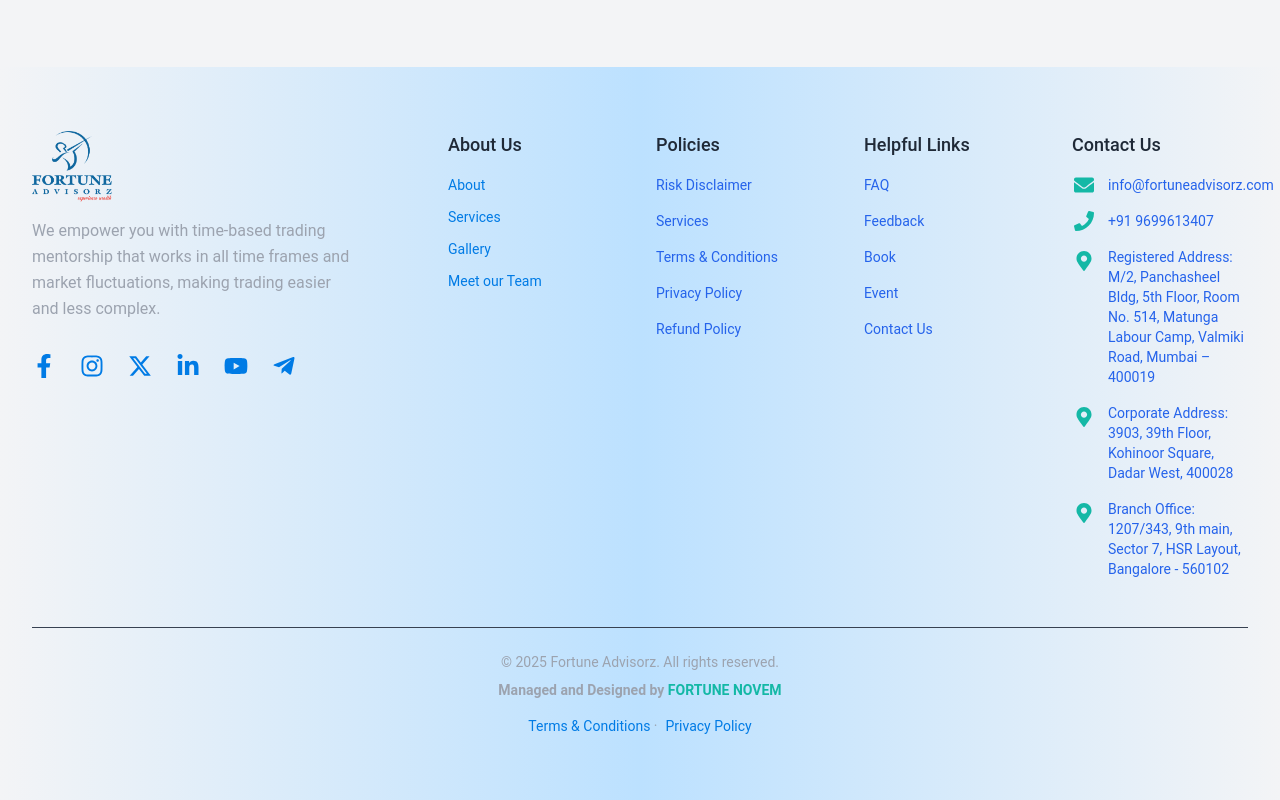
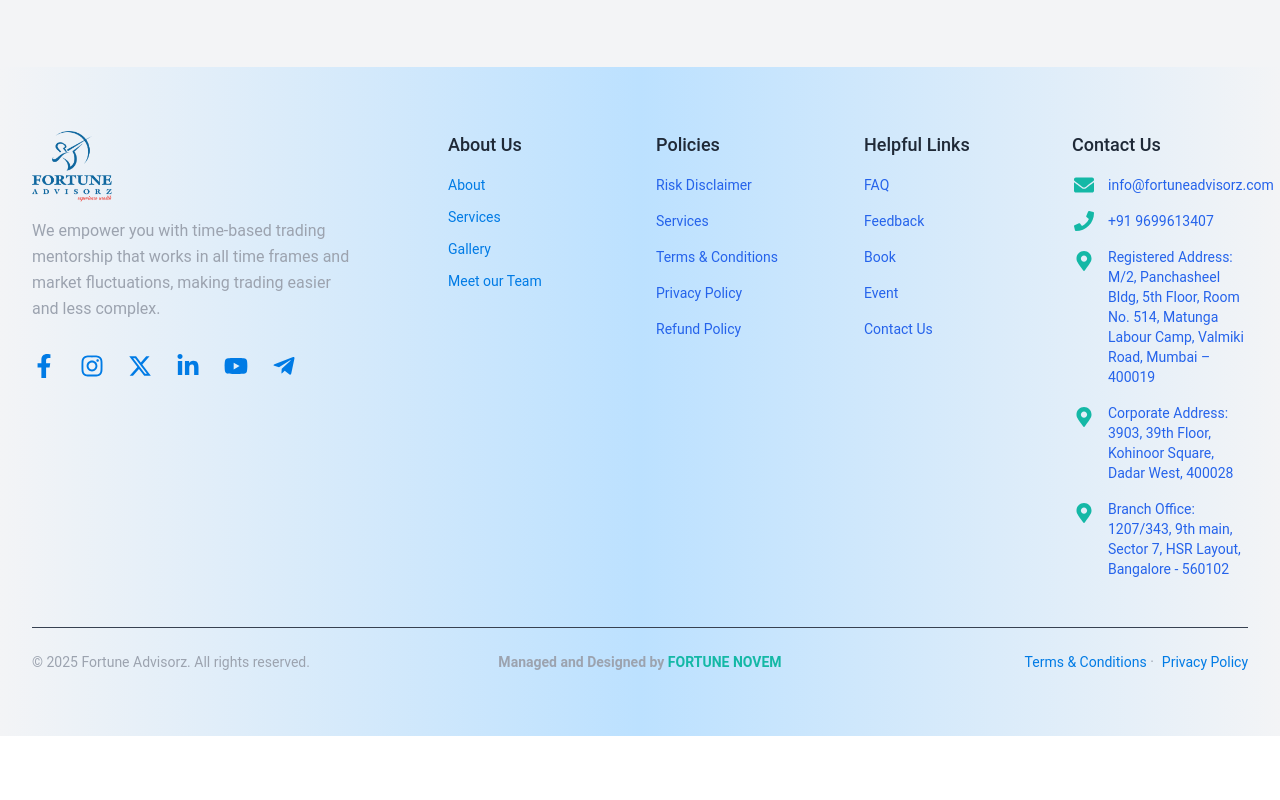
Before and after one commit to Sarvesh-24/FortuneWeb, a React (Create React App) app: page /accessform in a window 1280 px wide. Shown: the part 733-1533 px from the top of the page. After the commit the page ends 1469 px from the top, so only its background shows below. Built offline with nearby package versions, Linux system fonts and the light colour scheme.

Commit message:
Changes done in footer

```diff
--- a/src/components/Footer.js
+++ b/src/components/Footer.js
@@ -263,19 +263,20 @@ const Footer = () => {
     </div>
 
     <div className="mt-12 border-t border-gray-700 pt-6">
-      <div className="text-center">
+  <div className="text-center sm:flex sm:justify-between">
     <p className="text-sm text-gray-400 dark:text-gray-500">
       &copy; 2025 Fortune Advisorz. All rights reserved.
     </p>
-        <p className="text-sm text-gray-400 dark:text-gray-500 font-semibold mt-2">
+    <p className="text-sm text-gray-400 dark:text-gray-500 font-semibold sm:absolute sm:left-1/2 sm:-translate-x-1/2">
       Managed and Designed by <span className="text-teal-500">FORTUNE NOVEM</span>
     </p>
-        <p className="mt-4 text-sm text-gray-400 dark:text-gray-500">
+    <p className="mt-4 sm:mt-0 text-sm text-gray-400 dark:text-gray-500">
       <a href="/termsAndConditions" className="hover:text-teal-500">Terms & Conditions</a> ·
       <a href="/policies" className="hover:text-teal-500 ml-2">Privacy Policy</a>
     </p>
   </div>
 </div>
+
 
   </div>
 </footer>
```
Lines whose indentation alone changed are shown as unchanged.
